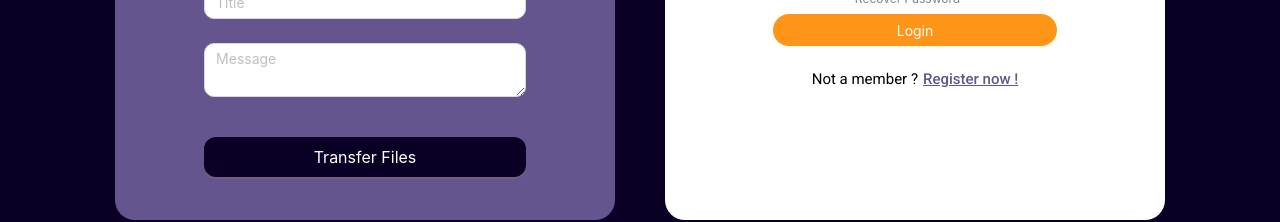
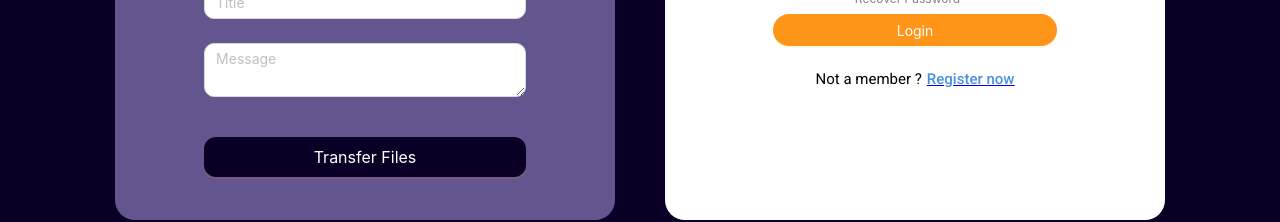
Before and after one commit to WildCodeSchool/2024-02-wns-bleu-wetransfer, a React (Vite) app in the folder frontend/: page / in a window 1280 px wide. Shown: the part 495-717 px from the top of the page. Built offline with nearby package versions, Linux system fonts and the light colour scheme.

Commit message:
fixed broken link

```diff
--- a/frontend/src/components/Signin/SignInForm.tsx
+++ b/frontend/src/components/Signin/SignInForm.tsx
@@ -5,6 +5,7 @@ import { LOGIN_MUTATION } from "../../graphql/mutations.ts";
 import { useNavigate } from "react-router-dom";
 import { ApolloError, useMutation } from "@apollo/client";
 import styled from "@emotion/styled";
+import { Link } from "react-router-dom";
 
 const { Item } = Form;
 
@@ -81,8 +82,10 @@ const SignInForm: React.FC = () => {
 			</Form>
 			<RegisterTitleContainer>
 				<SubTitle>Not a member ?</SubTitle>
-				<RegisterTitle onClick={() => navigate("access/register")}>
-					Register now !
+				<RegisterTitle>
+					<Link to="/access/register">
+						<SignInLink>Register now</SignInLink>
+					</Link>
 				</RegisterTitle>
 			</RegisterTitleContainer>
 		</FormContainer>
@@ -97,6 +100,10 @@ const RegisterTitleContainer = styled.div`
 	@media screen and (max-width: 768px) {
 		flex-direction: column;
 	}
+`;
+
+const SignInLink = styled.a`
+	color: #4a90e2;
 `;
 
 const Title = styled.h2`
```
